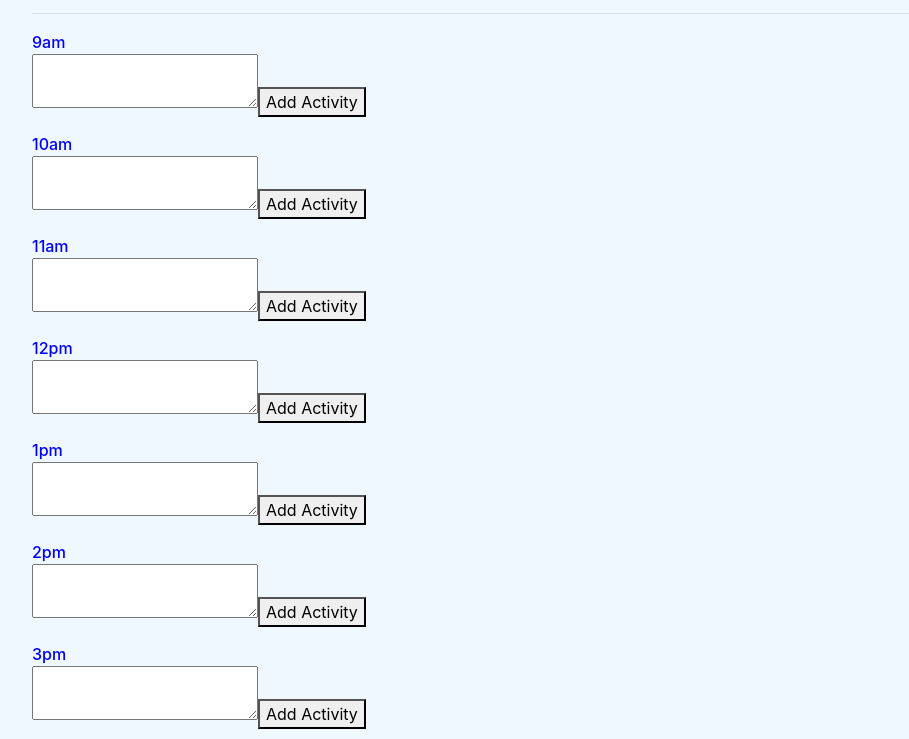
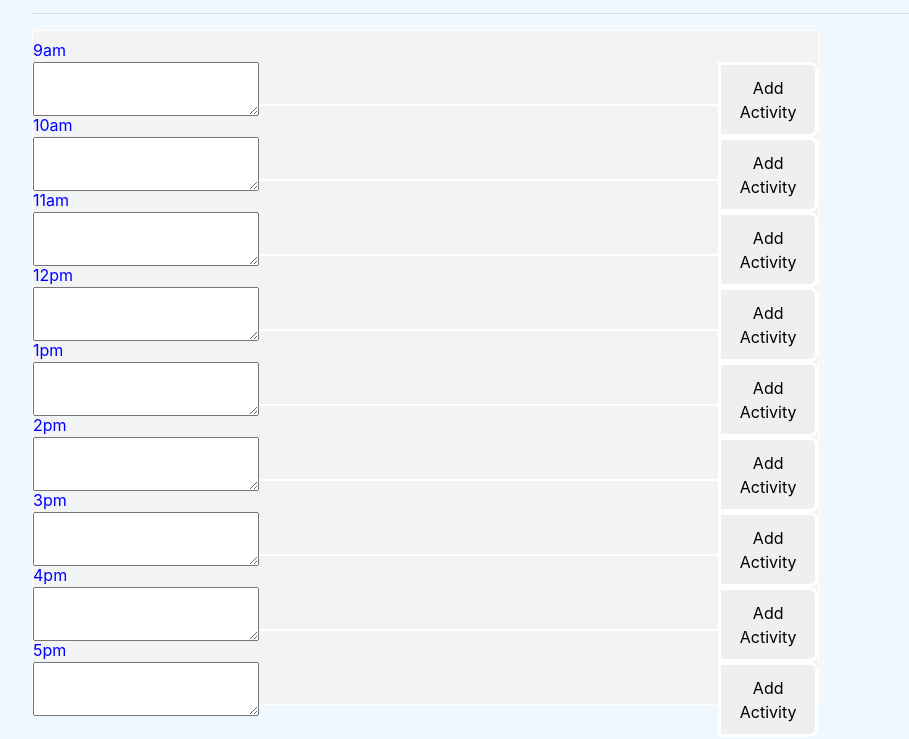
Before and after one commit to skuttenkuler/Daily-Schedule, a plain HTML site: page index.html in a window 1280 px wide. Shown: the part 81-820 px from the top of the page, without its empty margins (53-962 px from the left). Drawn offline with nearby package versions, Linux system fonts and the light colour scheme.

Commit message:
fix bug in main function

```diff
--- a/assets/css/style.css
+++ b/assets/css/style.css
@@ -7,6 +7,7 @@ body{
     margin-top:40px;
 }
 .todoContainer{
+    width: 960px;
 
 }
 .hour{
@@ -15,8 +16,46 @@ body{
  color: blue;
 
 }
-.todo-row:after {
-        content: '';
-        display:block;
-        clear:both;
+
+.todo-row {
+    align-items: center;
+    width: 82%;
+    background-color: #f1f3f5;
+    color: #343a40;
+    border: 1px solid #fff;
+
+    height: 75px;
+}
+.todo-row button{
+
+    width: 100px;
+
+    border: 3px solid #fff;
+    border-radius: 0 0.5rem 0.5rem 0;
+    float: right;
+    height: 75px;
+
+}
+
+
+@media screen and (min-width: 760px) {
+    .hour-row {
+        height: 100px;
     }
+
+    .todoContainer {
+        height: 100%;
+        float:left;
+    }
+
+    .hour{
+        width: 8%;
+        margin-top:0;
+        font-weight: 400;
+        border-top: 2px solid #f1f3f5;
+        padding-top:5px;
+    }
+
+    .add {
+        width: 10%;
+    }
--- a/assets/js/script.js
+++ b/assets/js/script.js
@@ -39,7 +39,7 @@ function renderHours(){
 
 function buildTodo(){
     //reset
-    //$(".todoContainer").empty();
+    $(".todoContainer").empty();
     //for loop for each entry
     for(let i = 9; i <= 17; i++){
         //create <div> for each row
@@ -76,7 +76,7 @@ function buildTodo(){
 
 }
 function addActivity(){
-    var hour = $(this).data().hour;
+    var hour = $(".activity").data().hour;
     activities[currentDate][hour] = $(".activity").val()
     //console.log(activities)
     storeLocal();
@@ -114,5 +114,5 @@ function getTodo(){
 $(".currentDate").text("Your Todo List for   " + moment().format('MMMM Do YYYY'));
 
 /////////  Listeners /////////
-$("#add").on("click", addActivity);
+$(document).on("click", "#add", addActivity);
 });
```
Also changed, not shown: assets/images/icon.png (renamed from assets/images/PinClipart.com_meeting-reminder-clip-art_3594851.png).
